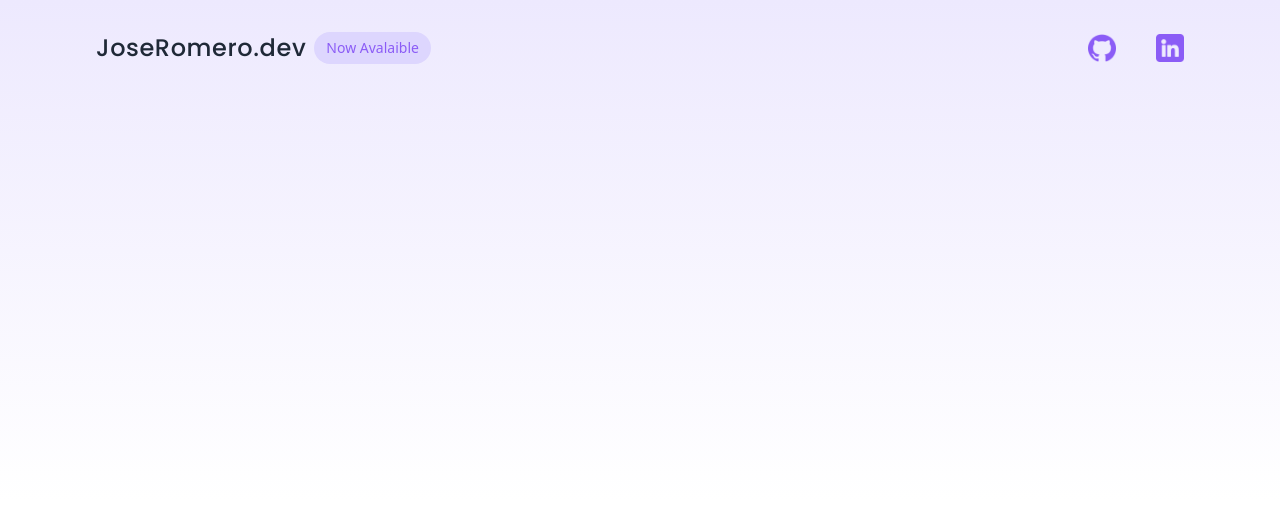
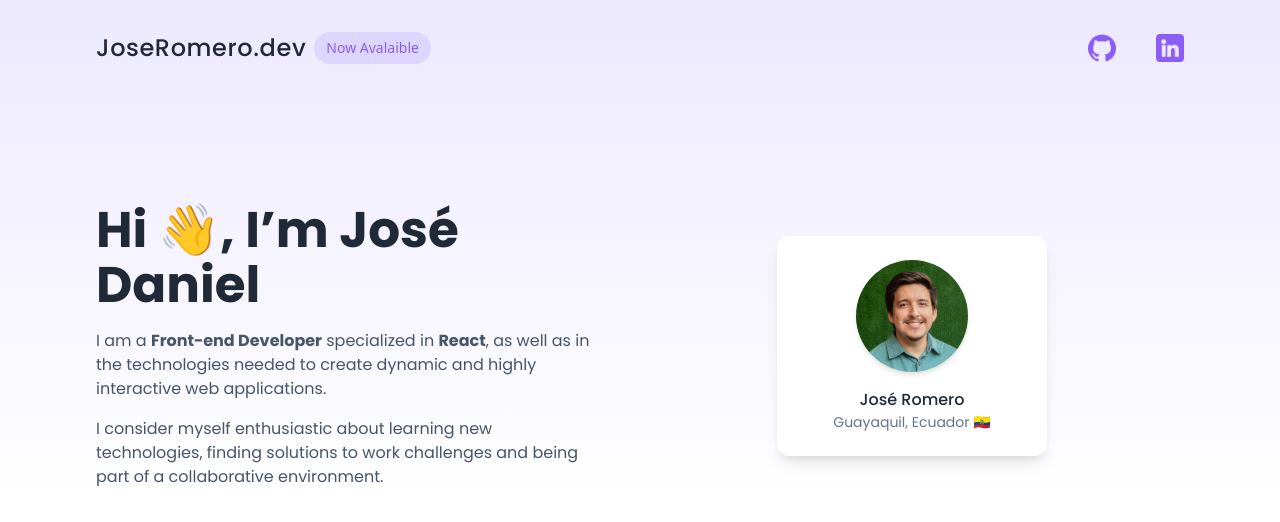
Before and after one commit to JoseDanielRomero/Jose-Romero-Portfolio, a React (Create React App) app: page / in a window 1280 px wide. Shown: the top 522 px of the page. Built offline with nearby package versions, Linux system fonts and the light colour scheme.

Commit message:
Design HeroSection component

```diff
--- a/src/App.js
+++ b/src/App.js
@@ -1,3 +1,4 @@
+import HeroSection from "./components/HeroSection";
 import Navbar from "./components/Navbar";
 
 function App() {
@@ -5,6 +6,7 @@ function App() {
     <div className="h-screen w-screen bg-white">
       <header className="h-[500px] px-8 md:px-16 lg:px-24 bg-gradient-to-b from-violet-100 to-white">
         <Navbar />
+        <HeroSection />
       </header>
     </div>
   );
--- /dev/null
+++ b/src/components/HeroSection.js
@@ -0,0 +1,23 @@
+import React from 'react'
+import profilePhoto from '../images/profile-photo-jr.jpg'
+
+function HeroSection() {
+  return (
+    <div className="h-full w-full flex flex-col md:flex-row ">
+      <div className="h-1/3 w-full md:h-full md:w-1/2 md:pr-10 flex flex-col items-start justify-start md:justify-center gap-4 ">
+        <h1 className="font-poppins font-bold text-[30px] md:text-[50px] leading-[2.3rem] md:leading-[55px] text-gray-800">Hi 👋, I’m José Daniel</h1>
+        <p className="font-poppins text-base font-normal text-slate-600">I am a <b>Front-end Developer</b> specialized in <b>React</b>, as well as in the technologies needed to create dynamic and highly interactive web applications.</p>
+        <p className="hidden font-poppins text-base font-normal md:block text-slate-600">I consider myself enthusiastic about learning new technologies, finding solutions to work challenges and being part of a collaborative environment.</p>
+      </div>
+      <div className="h-2/3 w-full md:h-full md:w-1/2 flex items-center justify-center ">
+        <div className="h-[150px] w-[200px] md:h-[220px] md:w-[270px] rounded-xl flex flex-col items-center justify-center bg-white shadow-lg">
+          <div className="h-28 w-28 bg-white rounded-full mb-4"><img src={profilePhoto} className="shadow-md object-contain max-h-full max-w-full rounded-full" /></div>
+          <p className="font-poppins text-base font-medium text-gray-800">José Romero</p>
+          <p className="font-poppins text-sm font-normal text-slate-500">Guayaquil, Ecuador 🇪🇨</p>
+        </div>
+      </div>
+    </div>
+  )
+}
+
+export default HeroSection;
```
Also changed, not shown: src/images/profile-photo-jr.jpg (added).
